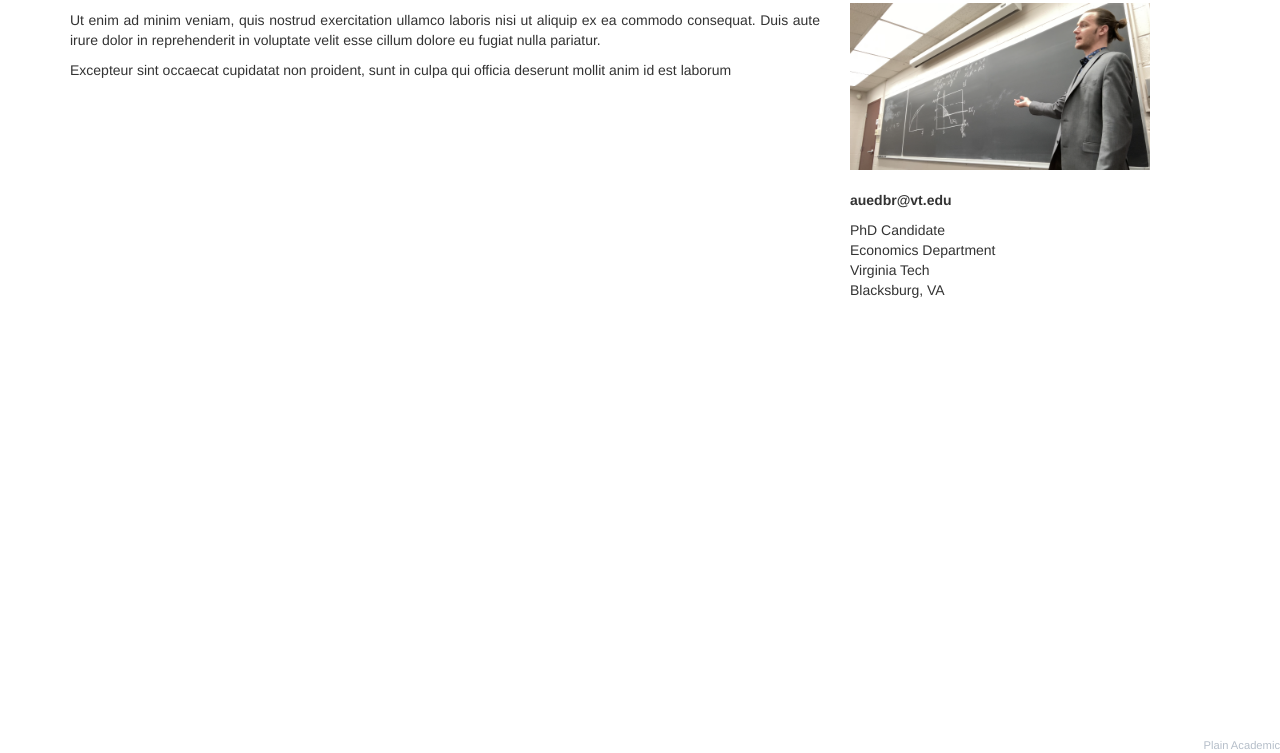
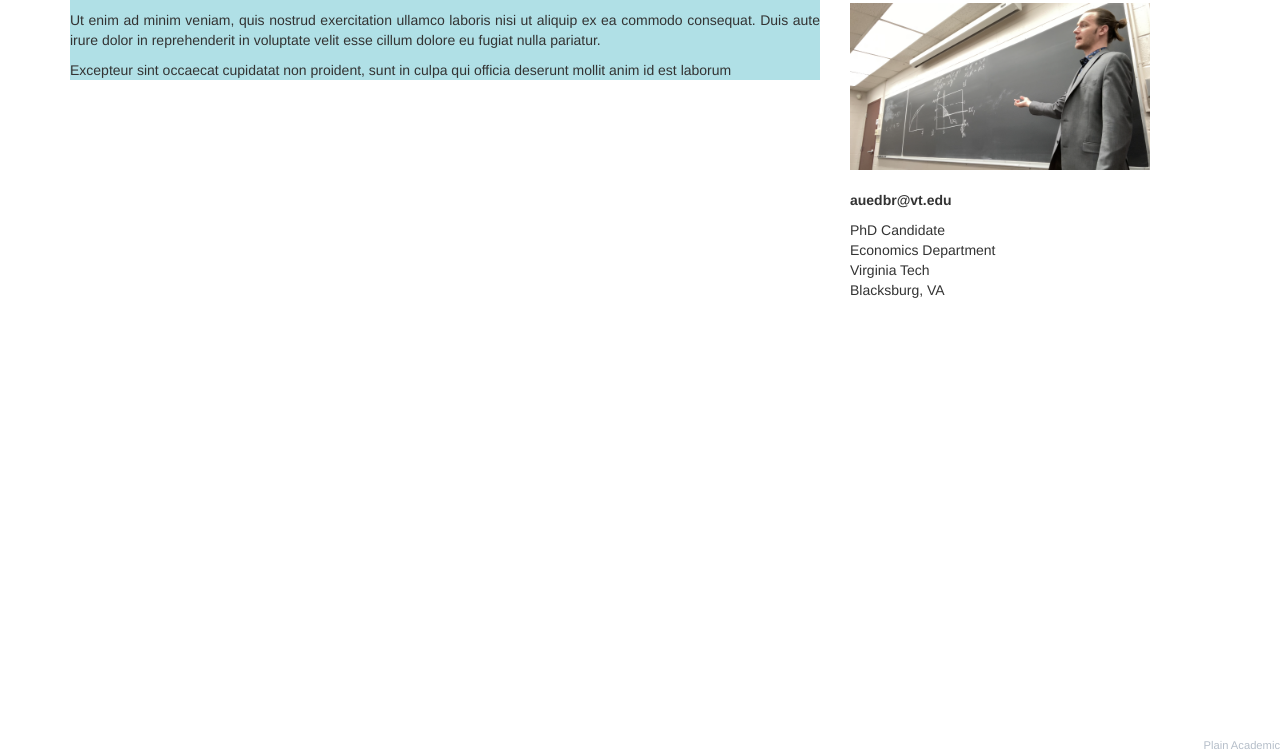
Before and after one commit to auedbr-vt/auedbr-vt.github.io, a plain HTML site: page index.html in a window 1280 px wide. Shown: the part 154-907 px from the top of the page. Drawn offline with nearby package versions, Linux system fonts and the light colour scheme.

Commit message:
Update index.html

```diff
--- a/index.html
+++ b/index.html
@@ -52,7 +52,7 @@ nom<!DOCTYPE html>
 
                 <!-- Main Image -->
 
-                <div style="margin-top:3%; text-align:justify;">
+                <div style="margin-top:3%; text-align:justify; background-color:powderblue;">
 					<p>Lorem ipsum dolor sit amet, consectetur adipiscing <a href="#">elit</a>, sed do eiusmod tempor incididunt ut labore et dolore magna aliqua.</p>
 
 					<p>Ut enim ad minim veniam, quis nostrud exercitation ullamco laboris nisi ut aliquip ex ea commodo consequat. Duis aute irure dolor in reprehenderit in voluptate velit esse cillum dolore eu fugiat nulla pariatur.</p>
```
